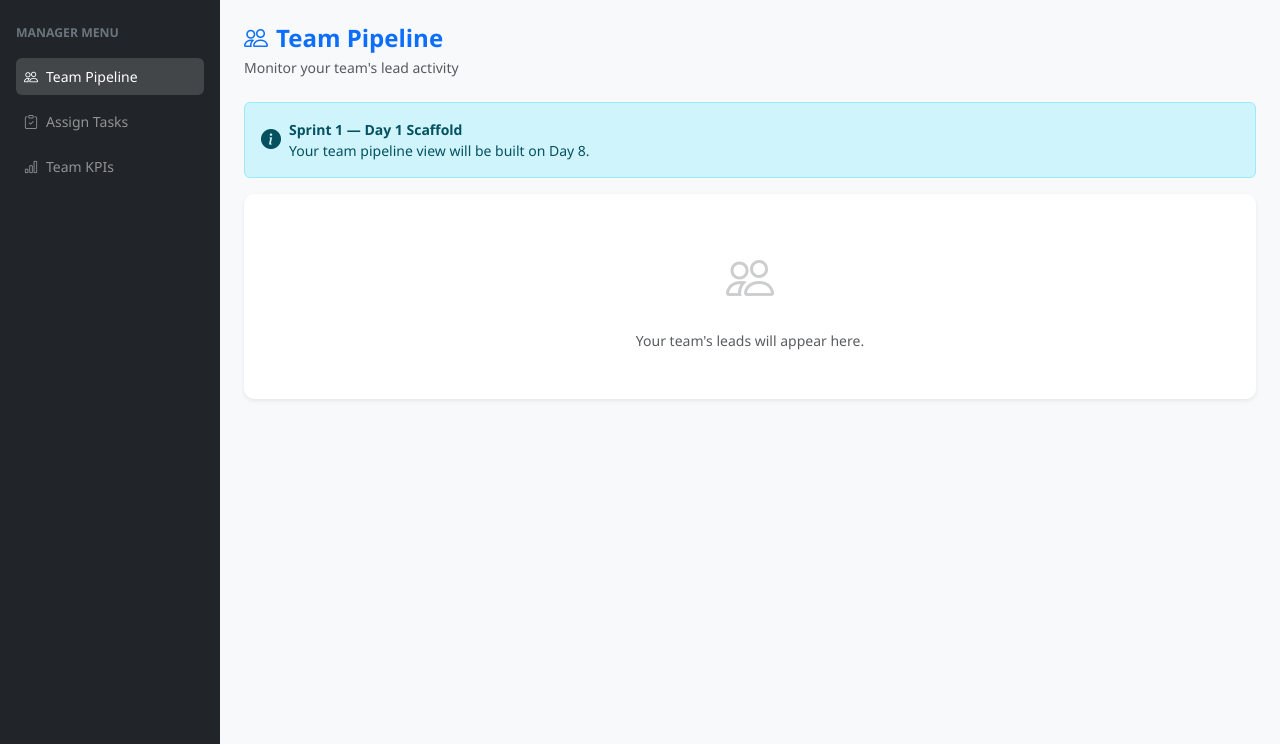
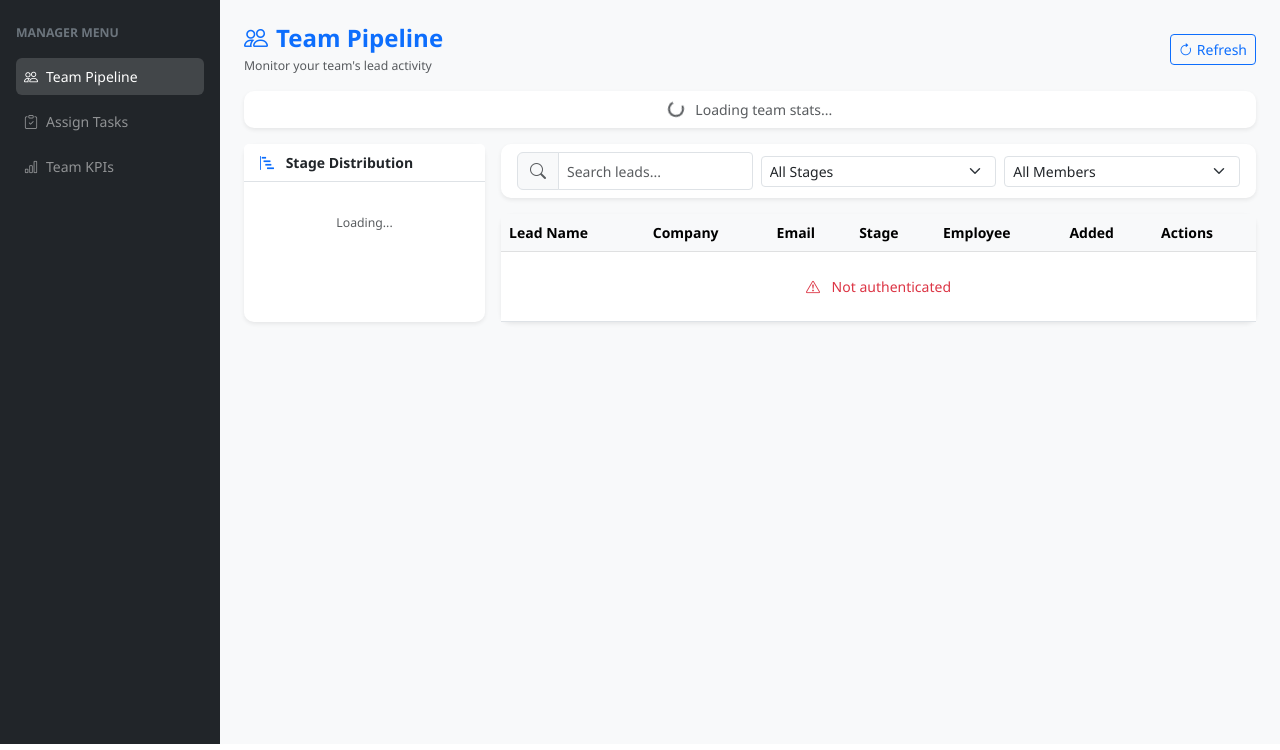
Before and after one commit to saakshi2014/sales-marketing-tracker, a Flask app: template frontend/templates/m1_dashboard.html in a window 1280 px wide. Shown: the part 50-800 px from the top of the page. Run offline with Flask 3, Linux system fonts and the light colour scheme; the template is opened without the code that fills it, so the values that code supplies are empty; parts of the project's set-up code (start-up, migrations or seed data) failed here and were passed over.

Commit message:
Day 6: M1 Manager dashboard — team pipeline table, stats bar, stage distribution, member filter, history modal

```diff
--- a/backend/routes/leads.py
+++ b/backend/routes/leads.py
@@ -345,3 +345,45 @@
     except Exception as e:
         print(f"Error fetching history: {e}")
         return jsonify({"error": str(e)}), 500
+    # ── ROUTE 6: Get team members (for M1 dashboard) ──────────────────────────────
+@leads_bp.route('/api/team/members', methods=['GET'])
+def get_team_members():
+    """
+    Returns all members of the M1 manager's team.
+    Used by M1 dashboard to show employee names in the table.
+    """
+    auth_error = require_auth()
+    if auth_error:
+        return auth_error
+
+    uid  = session['uid']
+    role = session['role']
+
+    if role not in ['m1_manager', 'm2_manager']:
+        return jsonify({"error": "Access denied"}), 403
+
+    try:
+        db = get_firestore_client()
+
+        # Get M1's teamId
+        user_doc = db.collection('users').document(uid).get()
+        team_id  = user_doc.to_dict().get('teamId', 'team_001')
+
+        # Get all members of the team
+        members_ref = db.collection('teams').document(team_id)\
+                        .collection('members').get()
+
+        members = []
+        for member in members_ref:
+            m = member.to_dict()
+            members.append({
+                "uid":         m.get('uid'),
+                "email":       m.get('email'),
+                "displayName": m.get('displayName', m.get('email', ''))
+            })
+
+        return jsonify({"members": members, "total": len(members)})
+
+    except Exception as e:
+        print(f"Error fetching team members: {e}")
+        return jsonify({"error": str(e)}), 500
--- /dev/null
+++ b/frontend/static/js/m1_dashboard.js
@@ -0,0 +1,441 @@
+// m1_dashboard.js — M1 Manager Dashboard JavaScript
+// Handles: fetching team leads, stats, stage distribution, filters
+
+// ── STAGE COLOURS (same as leads.js) ──────────────────────────────────────────
+const STAGE_COLORS = {
+    "stage_1_1": { bg: "#E8F5E9", text: "#2E7D32" },
+    "stage_1_2": { bg: "#FFEBEE", text: "#C62828" },
+    "stage_2":   { bg: "#E3F2FD", text: "#1565C0" },
+    "stage_2_1": { bg: "#E8EAF6", text: "#283593" },
+    "stage_2_2": { bg: "#FFF3E0", text: "#E65100" },
+    "stage_3":   { bg: "#F3E5F5", text: "#6A1B9A" },
+    "stage_3_1": { bg: "#FAFAFA", text: "#616161" },
+    "stage_4":   { bg: "#E0F7FA", text: "#00695C" },
+    "stage_6_1": { bg: "#F9FBE7", text: "#558B2F" },
+    "stage_6_2": { bg: "#FFEBEE", text: "#B71C1C" },
+    "stage_6_3": { bg: "#FFF8E1", text: "#F57F17" },
+    "stage_7":   { bg: "#E8F5E9", text: "#1B5E20" },
+    "stage_8":   { bg: "#E0F2F1", text: "#004D40" },
+};
+
+// ── GLOBAL STATE ──────────────────────────────────────────────────────────────
+let allTeamLeads  = [];
+let allStages     = [];
+let allMembers    = {};
+
+
+// ── FETCH STAGES ──────────────────────────────────────────────────────────────
+async function fetchStages() {
+    try {
+        const response = await fetch('/api/stages');
+        const data     = await response.json();
+        if (response.ok) {
+            allStages = data.stages;
+            populateStageFilter();
+        }
+    } catch (error) {
+        console.error('Error fetching stages:', error);
+    }
+}
+
+
+// ── POPULATE STAGE FILTER DROPDOWN ───────────────────────────────────────────
+function populateStageFilter() {
+    const stageFilter = document.getElementById('stageFilter');
+    if (!stageFilter) return;
+    allStages.forEach(stage => {
+        const option       = document.createElement('option');
+        option.value       = stage.stageId;
+        option.textContent = `${stage.stageNumber} — ${stage.stageName}`;
+        stageFilter.appendChild(option);
+    });
+}
+
+
+// ── FETCH TEAM LEADS ──────────────────────────────────────────────────────────
+async function fetchTeamLeads() {
+    try {
+        showTableLoading(true);
+        const response = await fetch('/api/leads');
+        const data     = await response.json();
+
+        if (response.ok) {
+            allTeamLeads = data.leads;
+            updateTeamStatsBar(data.total, data.activeCount);
+            renderStageDistribution(data.leads);
+            renderTeamTable(data.leads);
+            buildMemberFilter(data.leads);
+        } else {
+            showTableError(data.error || 'Failed to load team leads');
+        }
+    } catch (error) {
+        showTableError('Network error. Please refresh the page.');
+        console.error('Error fetching team leads:', error);
+    } finally {
+        showTableLoading(false);
+    }
+}
+
+
+// ── FETCH USER DISPLAY NAMES ──────────────────────────────────────────────────
+async function fetchMemberNames() {
+    try {
+        const response = await fetch('/api/team/members');
+        const data     = await response.json();
+        if (response.ok) {
+            data.members.forEach(m => {
+                allMembers[m.uid] = m.displayName || m.email;
+            });
+        }
+    } catch (error) {
+        console.error('Error fetching members:', error);
+    }
+}
+
+
+// ── RENDER TEAM LEADS TABLE ───────────────────────────────────────────────────
+function renderTeamTable(leads) {
+    const tbody = document.getElementById('teamLeadsTableBody');
+    if (!tbody) return;
+
+    if (leads.length === 0) {
+        tbody.innerHTML = `
+            <tr>
+                <td colspan="7" class="text-center py-5 text-muted">
+                    <i class="bi bi-people"
+                       style="font-size:2rem; opacity:0.3;"></i>
+                    <p class="mt-2 mb-0">
+                        No leads in your team yet.
+                    </p>
+                </td>
+            </tr>`;
+        return;
+    }
+
+    tbody.innerHTML = leads.map(lead => {
+        const color = STAGE_COLORS[lead.currentStage]
+                   || { bg: "#F5F5F5", text: "#616161" };
+
+        const stageBadge = `
+            <span style="
+                background-color: ${color.bg};
+                color: ${color.text};
+                padding: 4px 10px;
+                border-radius: 12px;
+                font-size: 0.75rem;
+                font-weight: 600;
+                white-space: nowrap;">
+                ${escapeHtml(lead.stageName)}
+            </span>`;
+
+        const memberName = allMembers[lead.employeeUid]
+                        || lead.employeeUid.substring(0, 8) + '...';
+
+        const linkedinBtn = lead.linkedinUrl
+            ? `<a href="${lead.linkedinUrl}" target="_blank"
+                  class="btn btn-sm btn-outline-primary py-0 px-2">
+                   <i class="bi bi-linkedin"></i>
+               </a>`
+            : '';
+
+        return `
+            <tr>
+                <td class="fw-semibold">${escapeHtml(lead.name)}</td>
+                <td class="text-muted">${escapeHtml(lead.company || '—')}</td>
+                <td class="text-muted small">${escapeHtml(lead.email || '—')}</td>
+                <td>${stageBadge}</td>
+                <td>
+                    <span class="badge bg-light text-dark border">
+                        <i class="bi bi-person me-1"></i>
+                        ${escapeHtml(memberName)}
+                    </span>
+                </td>
+                <td class="text-muted small">${lead.createdAt}</td>
+                <td>
+                    <div class="d-flex gap-1">
+                        ${linkedinBtn}
+                        <button class="btn btn-sm btn-outline-info py-0 px-2"
+                            onclick="openHistory(
+                                '${lead.leadId}',
+                                '${escapeHtml(lead.name)}')"
+                            title="View History">
+                            <i class="bi bi-clock-history"></i>
+                        </button>
+                    </div>
+                </td>
+            </tr>`;
+    }).join('');
+}
+
+
+// ── UPDATE TEAM STATS BAR ─────────────────────────────────────────────────────
+function updateTeamStatsBar(total, activeCount) {
+    const el = document.getElementById('teamStatsBar');
+    if (!el) return;
+
+    const archived    = total - activeCount;
+    const meetingsDone = allTeamLeads.filter(
+        l => l.currentStage === 'stage_8'
+    ).length;
+    const meetingsSched = allTeamLeads.filter(
+        l => l.currentStage === 'stage_7'
+    ).length;
+    const interested = allTeamLeads.filter(
+        l => l.currentStage === 'stage_6_1'
+    ).length;
+
+    el.innerHTML = `
+        <div class="row g-2">
+            <div class="col-6 col-md-2">
+                <div class="card text-center border-0 shadow-sm h-100">
+                    <div class="card-body py-2">
+                        <div class="fs-4 fw-bold text-primary">${total}</div>
+                        <div class="small text-muted">Total Leads</div>
+                    </div>
+                </div>
+            </div>
+            <div class="col-6 col-md-2">
+                <div class="card text-center border-0 shadow-sm h-100">
+                    <div class="card-body py-2">
+                        <div class="fs-4 fw-bold text-success">${activeCount}</div>
+                        <div class="small text-muted">Active</div>
+                    </div>
+                </div>
+            </div>
+            <div class="col-6 col-md-2">
+                <div class="card text-center border-0 shadow-sm h-100">
+                    <div class="card-body py-2">
+                        <div class="fs-4 fw-bold text-info">${interested}</div>
+                        <div class="small text-muted">Interested</div>
+                    </div>
+                </div>
+            </div>
+            <div class="col-6 col-md-2">
+                <div class="card text-center border-0 shadow-sm h-100">
+                    <div class="card-body py-2">
+                        <div class="fs-4 fw-bold text-warning">${meetingsSched}</div>
+                        <div class="small text-muted">Mtg Scheduled</div>
+                    </div>
+                </div>
+            </div>
+            <div class="col-6 col-md-2">
+                <div class="card text-center border-0 shadow-sm h-100">
+                    <div class="card-body py-2">
+                        <div class="fs-4 fw-bold text-success">${meetingsDone}</div>
+                        <div class="small text-muted">Mtg Completed</div>
+                    </div>
+                </div>
+            </div>
+            <div class="col-6 col-md-2">
+                <div class="card text-center border-0 shadow-sm h-100">
+                    <div class="card-body py-2">
+                        <div class="fs-4 fw-bold text-secondary">${archived}</div>
+                        <div class="small text-muted">Archived</div>
+                    </div>
+                </div>
+            </div>
+        </div>`;
+}
+
+
+// ── STAGE DISTRIBUTION PANEL ──────────────────────────────────────────────────
+function renderStageDistribution(leads) {
+    const el = document.getElementById('stageDistribution');
+    if (!el) return;
+
+    // Count leads per stage
+    const stageCounts = {};
+    leads.forEach(lead => {
+        const sid = lead.currentStage;
+        stageCounts[sid] = (stageCounts[sid] || 0) + 1;
+    });
+
+    if (Object.keys(stageCounts).length === 0) {
+        el.innerHTML = '<p class="text-muted small text-center py-3">No data yet.</p>';
+        return;
+    }
+
+    // Sort by stage order
+    const sorted = allStages.filter(s => stageCounts[s.stageId]);
+
+    el.innerHTML = sorted.map(stage => {
+        const count = stageCounts[stage.stageId] || 0;
+        const color = STAGE_COLORS[stage.stageId]
+                   || { bg: "#F5F5F5", text: "#616161" };
+        const pct   = leads.length > 0
+                    ? Math.round((count / leads.length) * 100)
+                    : 0;
+
+        return `
+            <div class="mb-2">
+                <div class="d-flex justify-content-between align-items-center mb-1">
+                    <span class="small fw-semibold" style="color:${color.text}">
+                        ${stage.stageNumber} — ${stage.stageName}
+                    </span>
+                    <span class="badge"
+                          style="background:${color.bg}; color:${color.text}">
+                        ${count}
+                    </span>
+                </div>
+                <div class="progress" style="height:6px;">
+                    <div class="progress-bar"
+                         style="width:${pct}%;
+                                background-color:${color.text};">
+                    </div>
+                </div>
+            </div>`;
+    }).join('');
+}
+
+
+// ── BUILD MEMBER FILTER DROPDOWN ──────────────────────────────────────────────
+function buildMemberFilter(leads) {
+    const select = document.getElementById('memberFilter');
+    if (!select) return;
+
+    // Get unique employee UIDs
+    const uids = [...new Set(leads.map(l => l.employeeUid))];
+
+    // Clear existing options except the first
+    while (select.options.length > 1) select.remove(1);
+
+    uids.forEach(uid => {
+        const option       = document.createElement('option');
+        option.value       = uid;
+        option.textContent = allMembers[uid] || uid.substring(0, 8) + '...';
+        select.appendChild(option);
+    });
+}
+
+
+// ── FILTER TEAM LEADS ─────────────────────────────────────────────────────────
+function filterTeamLeads() {
+    const searchTerm   = document.getElementById('searchInput')
+                               .value.toLowerCase().trim();
+    const stageFilter  = document.getElementById('stageFilter').value;
+    const memberFilter = document.getElementById('memberFilter').value;
+
+    let filtered = allTeamLeads;
+
+    if (searchTerm) {
+        filtered = filtered.filter(lead =>
+            lead.name.toLowerCase().includes(searchTerm) ||
+            (lead.company || '').toLowerCase().includes(searchTerm) ||
+            (lead.email   || '').toLowerCase().includes(searchTerm)
+        );
+    }
+
+    if (stageFilter) {
+        filtered = filtered.filter(l => l.currentStage === stageFilter);
+    }
+
+    if (memberFilter) {
+        filtered = filtered.filter(l => l.employeeUid === memberFilter);
+    }
+
+    renderTeamTable(filtered);
+}
+
+
+// ── HISTORY MODAL (read-only for M1) ─────────────────────────────────────────
+async function openHistory(leadId, leadName) {
+    document.getElementById('historyLeadName').textContent = leadName;
+    document.getElementById('historyBody').innerHTML =
+        '<p class="text-muted text-center py-3">Loading history...</p>';
+
+    const modal = new bootstrap.Modal(
+        document.getElementById('historyModal')
+    );
+    modal.show();
+
+    try {
+        const response = await fetch(`/api/leads/${leadId}/history`);
+        const data     = await response.json();
+
+        if (response.ok && data.history.length > 0) {
+            document.getElementById('historyBody').innerHTML =
+                data.history.map(entry => `
+                    <div class="d-flex align-items-start mb-3">
+                        <div class="me-3 text-primary">
+                            <i class="bi bi-arrow-right-circle-fill fs-5"></i>
+                        </div>
+                        <div>
+                            <div class="fw-semibold">
+                                ${entry.fromStageName || 'Start'}
+                                → ${entry.toStageName}
+                            </div>
+                            ${entry.notes
+                                ? `<div class="text-muted small">
+                                       ${escapeHtml(entry.notes)}
+                                   </div>`
+                                : ''}
+                            <div class="text-muted small">
+                                ${entry.changedAt}
+                            </div>
+                        </div>
+                    </div>`).join('');
+        } else {
+            document.getElementById('historyBody').innerHTML =
+                '<p class="text-muted text-center py-3">No history yet.</p>';
+        }
+    } catch (error) {
+        document.getElementById('historyBody').innerHTML =
+            '<p class="text-danger text-center py-3">Failed to load history.</p>';
+    }
+}
+
+
+// ── UTILITY FUNCTIONS ─────────────────────────────────────────────────────────
+function escapeHtml(str) {
+    if (!str) return '';
+    return str.replace(/&/g, '&amp;')
+              .replace(/</g, '&lt;')
+              .replace(/>/g, '&gt;')
+              .replace(/"/g, '&quot;');
+}
+
+function showTableLoading(show) {
+    const loading = document.getElementById('tableLoading');
+    const table   = document.getElementById('teamLeadsTable');
+    if (loading) loading.classList.toggle('d-none', !show);
+    if (table)   table.classList.toggle('d-none', show);
+}
+
+function showTableError(message) {
+    const tbody = document.getElementById('teamLeadsTableBody');
+    if (tbody) {
+        tbody.innerHTML = `
+            <tr>
+                <td colspan="7" class="text-center py-4 text-danger">
+                    <i class="bi bi-exclamation-triangle me-2"></i>
+                    ${message}
+                </td>
+            </tr>`;
+    }
+}
+
+
+// ── INITIALISE ON PAGE LOAD ───────────────────────────────────────────────────
+document.addEventListener('DOMContentLoaded', async () => {
+    await fetchMemberNames();
+    await fetchStages();
+    await fetchTeamLeads();
+
+    // Search listener
+    const searchInput = document.getElementById('searchInput');
+    if (searchInput) {
+        searchInput.addEventListener('input', filterTeamLeads);
+    }
+
+    // Stage filter listener
+    const stageFilter = document.getElementById('stageFilter');
+    if (stageFilter) {
+        stageFilter.addEventListener('change', filterTeamLeads);
+    }
+
+    // Member filter listener
+    const memberFilter = document.getElementById('memberFilter');
+    if (memberFilter) {
+        memberFilter.addEventListener('change', filterTeamLeads);
+    }
+});
--- a/frontend/templates/m1_dashboard.html
+++ b/frontend/templates/m1_dashboard.html
@@ -3,42 +3,171 @@
 {% block title %}Team Pipeline — M1 Manager{% endblock %}
 
 {% block sidebar %}
-<p class="text-uppercase text-secondary small fw-bold mt-2 mb-3">Manager Menu</p>
+<p class="text-uppercase text-secondary small fw-bold mt-2 mb-3">
+    Manager Menu
+</p>
 
 <a href="/dashboard/m1"
    class="d-block text-white text-decoration-none mb-2 py-2 px-2 rounded"
    style="background-color: rgba(255,255,255,0.15);">
     <i class="bi bi-people me-2"></i>Team Pipeline
 </a>
-
-<a href="#" class="d-block text-white-50 text-decoration-none mb-2 py-2 px-2 rounded">
+<a href="#"
+   class="d-block text-white-50 text-decoration-none mb-2 py-2 px-2 rounded">
     <i class="bi bi-clipboard-check me-2"></i>Assign Tasks
 </a>
-<a href="#" class="d-block text-white-50 text-decoration-none mb-2 py-2 px-2 rounded">
+<a href="#"
+   class="d-block text-white-50 text-decoration-none mb-2 py-2 px-2 rounded">
     <i class="bi bi-bar-chart me-2"></i>Team KPIs
 </a>
 {% endblock %}
 
 {% block content %}
 
-<h4 class="fw-bold text-primary mb-1">
-    <i class="bi bi-people me-2"></i>Team Pipeline
-</h4>
-<p class="text-muted mb-4">Monitor your team's lead activity</p>
+<!-- Page Header -->
+<div class="d-flex justify-content-between align-items-center mb-3">
+    <div>
+        <h4 class="fw-bold text-primary mb-1">
+            <i class="bi bi-people me-2"></i>Team Pipeline
+        </h4>
+        <p class="text-muted mb-0 small">
+            Monitor your team's lead activity
+        </p>
+    </div>
+    <button class="btn btn-outline-primary btn-sm"
+            onclick="fetchTeamLeads()">
+        <i class="bi bi-arrow-clockwise me-1"></i>Refresh
+    </button>
+</div>
 
-<div class="alert alert-info d-flex align-items-center">
-    <i class="bi bi-info-circle-fill me-2 fs-5"></i>
-    <div>
-        <strong>Sprint 1 — Day 1 Scaffold</strong><br>
-        Your team pipeline view will be built on Day 8.
+<!-- Team Stats Bar -->
+<div id="teamStatsBar" class="mb-3">
+    <div class="row g-2">
+        <div class="col-12">
+            <div class="card border-0 shadow-sm">
+                <div class="card-body py-2 text-center text-muted">
+                    <div class="spinner-border spinner-border-sm me-2">
+                    </div>
+                    Loading team stats...
+                </div>
+            </div>
+        </div>
     </div>
 </div>
 
-<div class="card shadow-sm">
-    <div class="card-body text-center py-5 text-muted">
-        <i class="bi bi-people" style="font-size: 3rem; opacity: 0.3;"></i>
-        <p class="mt-3 mb-0">Your team's leads will appear here.</p>
+<!-- Main Content Row -->
+<div class="row g-3">
+
+    <!-- Left: Stage Distribution Panel -->
+    <div class="col-md-3">
+        <div class="card shadow-sm h-100">
+            <div class="card-header bg-white fw-semibold border-bottom">
+                <i class="bi bi-bar-chart-steps me-2 text-primary"></i>
+                Stage Distribution
+            </div>
+            <div class="card-body" id="stageDistribution">
+                <p class="text-muted small text-center py-3">
+                    Loading...
+                </p>
+            </div>
+        </div>
+    </div>
+
+    <!-- Right: Team Leads Table -->
+    <div class="col-md-9">
+
+        <!-- Search and Filter Bar -->
+        <div class="card shadow-sm mb-3">
+            <div class="card-body py-2">
+                <div class="row g-2 align-items-center">
+                    <div class="col-md-4">
+                        <div class="input-group">
+                            <span class="input-group-text bg-light">
+                                <i class="bi bi-search text-muted"></i>
+                            </span>
+                            <input type="text" id="searchInput"
+                                   class="form-control form-control-sm"
+                                   placeholder="Search leads...">
+                        </div>
+                    </div>
+                    <div class="col-md-4">
+                        <select id="stageFilter"
+                                class="form-select form-select-sm">
+                            <option value="">All Stages</option>
+                        </select>
+                    </div>
+                    <div class="col-md-4">
+                        <select id="memberFilter"
+                                class="form-select form-select-sm">
+                            <option value="">All Members</option>
+                        </select>
+                    </div>
+                </div>
+            </div>
+        </div>
+
+        <!-- Loading Indicator -->
+        <div id="tableLoading" class="text-center py-5">
+            <div class="spinner-border text-primary" role="status"></div>
+            <p class="mt-2 text-muted">Loading team leads...</p>
+        </div>
+
+        <!-- Team Leads Table -->
+        <div id="teamLeadsTable" class="card shadow-sm d-none">
+            <div class="card-body p-0">
+                <div class="table-responsive">
+                    <table class="table table-hover mb-0">
+                        <thead class="table-light">
+                            <tr>
+                                <th>Lead Name</th>
+                                <th>Company</th>
+                                <th>Email</th>
+                                <th>Stage</th>
+                                <th>Employee</th>
+                                <th>Added</th>
+                                <th>Actions</th>
+                            </tr>
+                        </thead>
+                        <tbody id="teamLeadsTableBody">
+                        </tbody>
+                    </table>
+                </div>
+            </div>
+        </div>
+
+    </div>
+</div>
+
+<!-- ── HISTORY MODAL (Read-only for M1) ───────────────────────────────────── -->
+<div class="modal fade" id="historyModal" tabindex="-1">
+    <div class="modal-dialog">
+        <div class="modal-content">
+            <div class="modal-header">
+                <h5 class="modal-title fw-bold">
+                    <i class="bi bi-clock-history me-2"></i>Stage History
+                </h5>
+                <button type="button" class="btn-close"
+                        data-bs-dismiss="modal"></button>
+            </div>
+            <div class="modal-body">
+                <p class="text-muted mb-3">
+                    Lead: <strong id="historyLeadName"></strong>
+                </p>
+                <div id="historyBody">
+                    <p class="text-muted text-center py-3">Loading...</p>
+                </div>
+            </div>
+            <div class="modal-footer">
+                <button type="button" class="btn btn-secondary"
+                        data-bs-dismiss="modal">Close</button>
+            </div>
+        </div>
     </div>
 </div>
 
 {% endblock %}
+
+{% block scripts %}
+<script src="{{ url_for('static', filename='js/m1_dashboard.js') }}">
+</script>
+{% endblock %}
```
